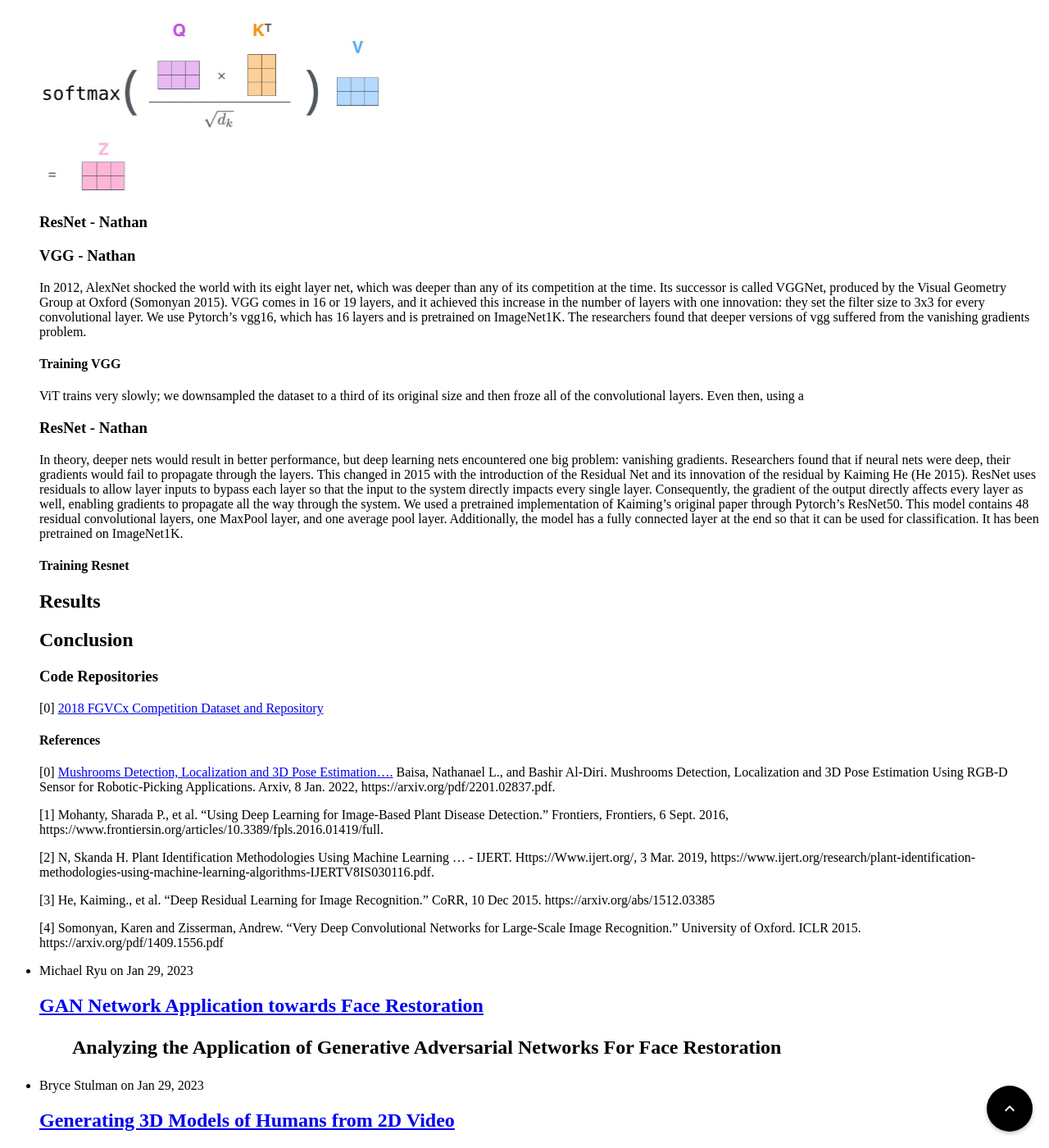
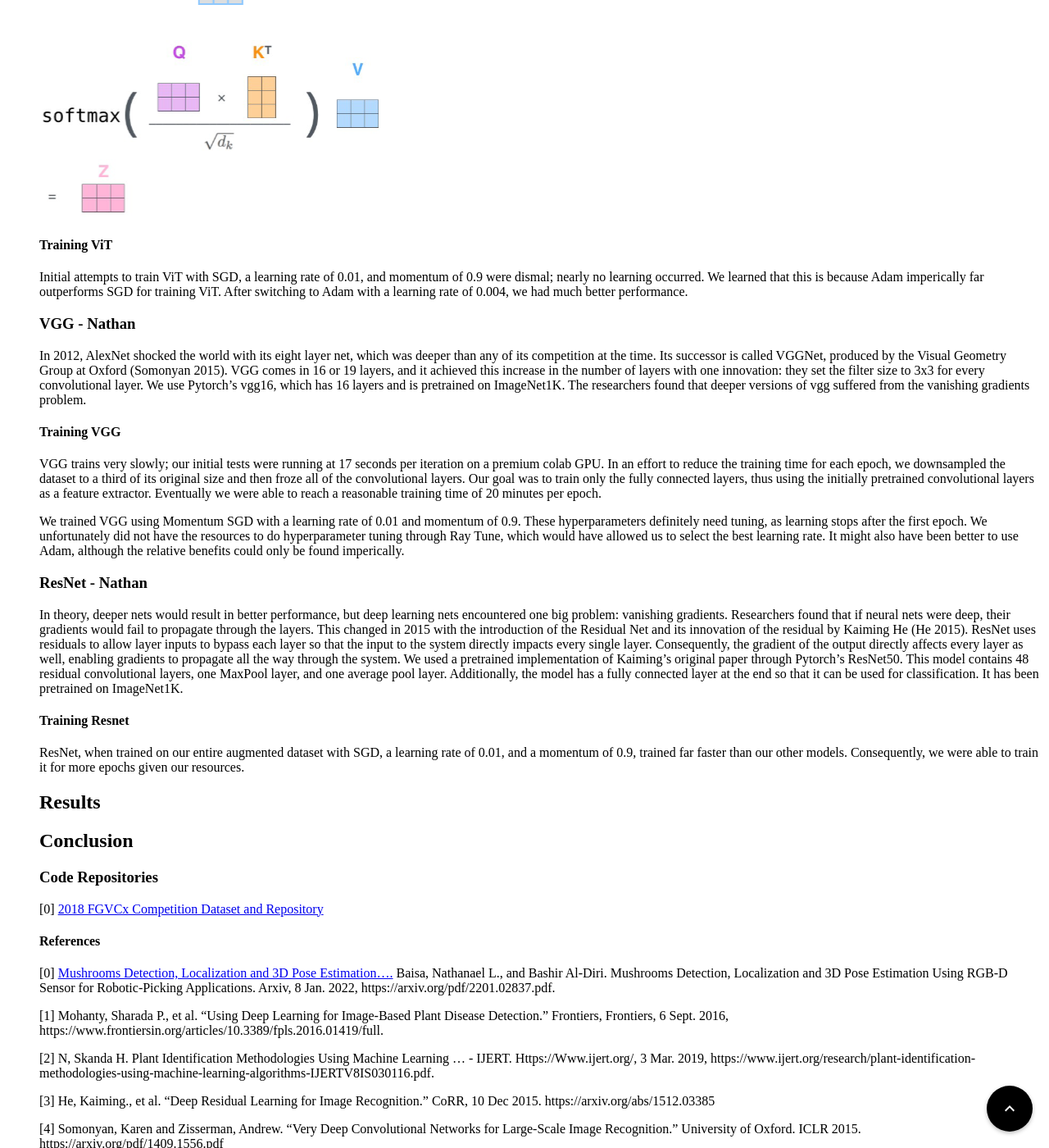
Before and after one commit to UCLAdeepvision/CS188-Projects-2023Winter, a Jekyll site: the page built from index.html, in a window 1280 px wide and 1400 px high, scrolled down 7220 px. Shown: the whole window at 82% size. Built offline with Jekyll 4.4.1, drawn with Linux system fonts in a browser that asks for light colours.

Commit message:
Complete Models sections (in Nathan's opinion)

```diff
--- a/_posts/2023-01-29-team45-mushrooms.md
+++ b/_posts/2023-01-29-team45-mushrooms.md
@@ -24,6 +24,7 @@ date: 2023-01-29 01:09:00
   - [ViT](#vit)
     - [Self-Attention](#self-attention)
   - [Resnet](#resnet)
+    - [Training Resnet](#training-resnet)
   - [VGG](#vgg)
 - [Results](#results)
 - [Conclusion](#conclusion)
@@ -103,23 +104,26 @@ Self attention is what ViT's use as their primary learning method. The process b
 
 ![Self-Attention]({{ '/assets/images/team45/self-attention.png' | relative_url }})
 {: style="width: 400px; max-width: 100%;"}
-### ResNet - Nathan
+
+#### Training ViT
+Initial attempts to train ViT with SGD, a learning rate of 0.01, and momentum of 0.9 were dismal; nearly no learning occurred. We learned that this is because Adam imperically far outperforms SGD for training ViT. After switching to Adam with a learning rate of 0.004, we had much better performance.
 
 ### VGG - Nathan
 In 2012, AlexNet shocked the world with its eight layer net, which was deeper than any of its competition at the time. Its successor is called VGGNet, produced by the Visual Geometry Group at Oxford (Somonyan 2015). VGG comes in 16 or 19 layers, and it achieved this increase in the number of layers with one innovation: they set the filter size to 3x3 for every convolutional layer. We use Pytorch's vgg16, which has 16 layers and is pretrained on ImageNet1K. The researchers found that deeper versions of vgg suffered from the vanishing gradients problem.
 
 #### Training VGG
-ViT trains very slowly; we downsampled the dataset to a third of its original size and then froze all of the convolutional layers. Even then, using a
+VGG trains very slowly; our initial tests were running at 17 seconds per iteration on a premium colab GPU. In an effort to reduce the training time for each epoch, we downsampled the dataset to a third of its original size and then froze all of the convolutional layers. Our goal was to train only the fully connected layers, thus using the initially pretrained convolutional layers as a feature extractor. Eventually we were able to reach a reasonable training time of 20 minutes per epoch.
+
+We trained VGG using Momentum SGD with a learning rate of 0.01 and momentum of 0.9. These hyperparameters definitely need tuning, as learning stops after the first epoch. We unfortunately did not have the resources to do hyperparameter tuning through Ray Tune, which would have allowed us to select the best learning rate. It might also have been better to use Adam, although the relative benefits could only be found imperically.
 
 ### ResNet - Nathan
 In theory, deeper nets would result in better performance, but deep learning nets encountered one big problem: vanishing gradients. Researchers found that if neural nets were deep, their gradients would fail to propagate through the layers. This changed in 2015 with the introduction of the Residual Net and its innovation of the residual by Kaiming He (He 2015). ResNet uses residuals to allow layer inputs to bypass each layer so that the input to the system directly impacts every single layer. Consequently, the gradient of the output directly affects every layer as well, enabling gradients to propagate all the way through the system. We used a pretrained implementation of Kaiming's original paper through Pytorch's ResNet50. This model contains 48 residual convolutional layers, one MaxPool layer, and one average pool layer. Additionally, the model has a fully connected layer at the end so that it can be used for classification. It has been pretrained on ImageNet1K.
 
 #### Training Resnet
-
-
-
+ResNet, when trained on our entire augmented dataset with SGD, a learning rate of 0.01, and a momentum of 0.9, trained far faster than our other models. Consequently, we were able to train it for more epochs given our resources.
 
 ## Results
+
 
 ## Conclusion
 
```
